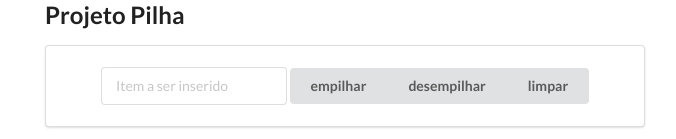
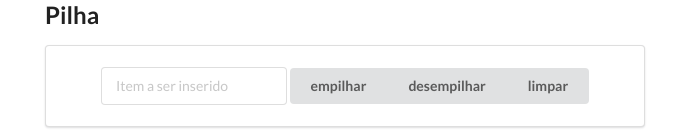
Before and after one commit to samuelclerod/PilhaJS, a plain HTML site: page main.html in a window 1280 px wide. Shown: the top 139 px of the page, without its empty margins (295-971 px from the left). Drawn offline with Linux system fonts and the light colour scheme.

Commit message:
Ajustes de legibilidade

```diff
--- a/js/stack.js
+++ b/js/stack.js
@@ -2,13 +2,13 @@ function Stack() {
     var items = [];
     this.push = function(element) {
         items.push(element);
-    };
+    }
     this.pop = function() {
         return (items.pop());
-    };
+    }
     this.peek = function() {
         return items[items.length - 1];
-    };
+    }
     this.isEmpty = function() {
         return items.length == 0;
     }
--- a/main.html
+++ b/main.html
@@ -14,7 +14,7 @@
 
 <body>
     <div class="ui container" style="margin:auto;width:600px;">
-        <h2>Projeto Pilha</h2>
+        <h2>Pilha</h2>
         <div class="ui center aligned padded segment">
             <div class="ui input">
                 <input placeholder="Item a ser inserido" type="text" name="item" id="item" />
```
